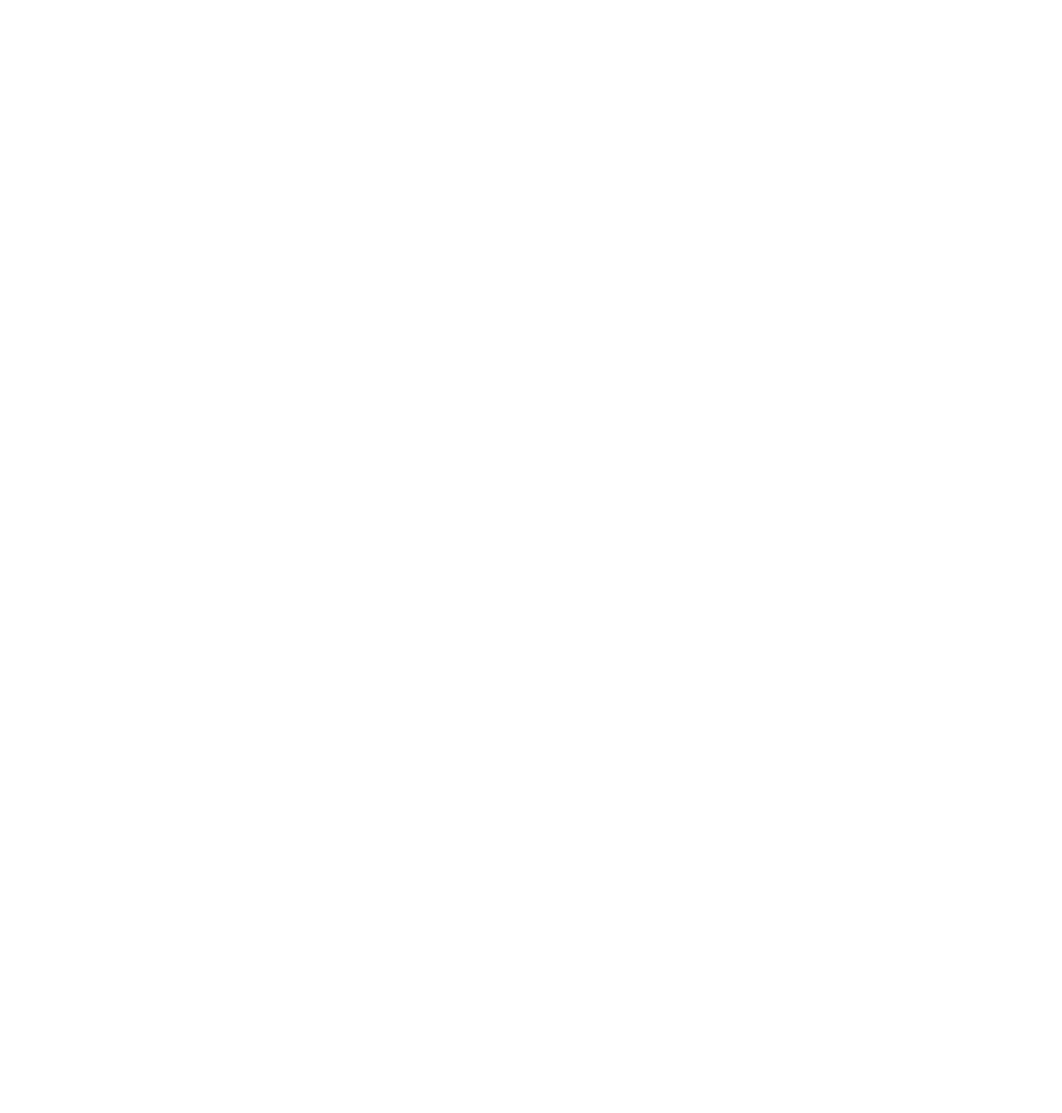
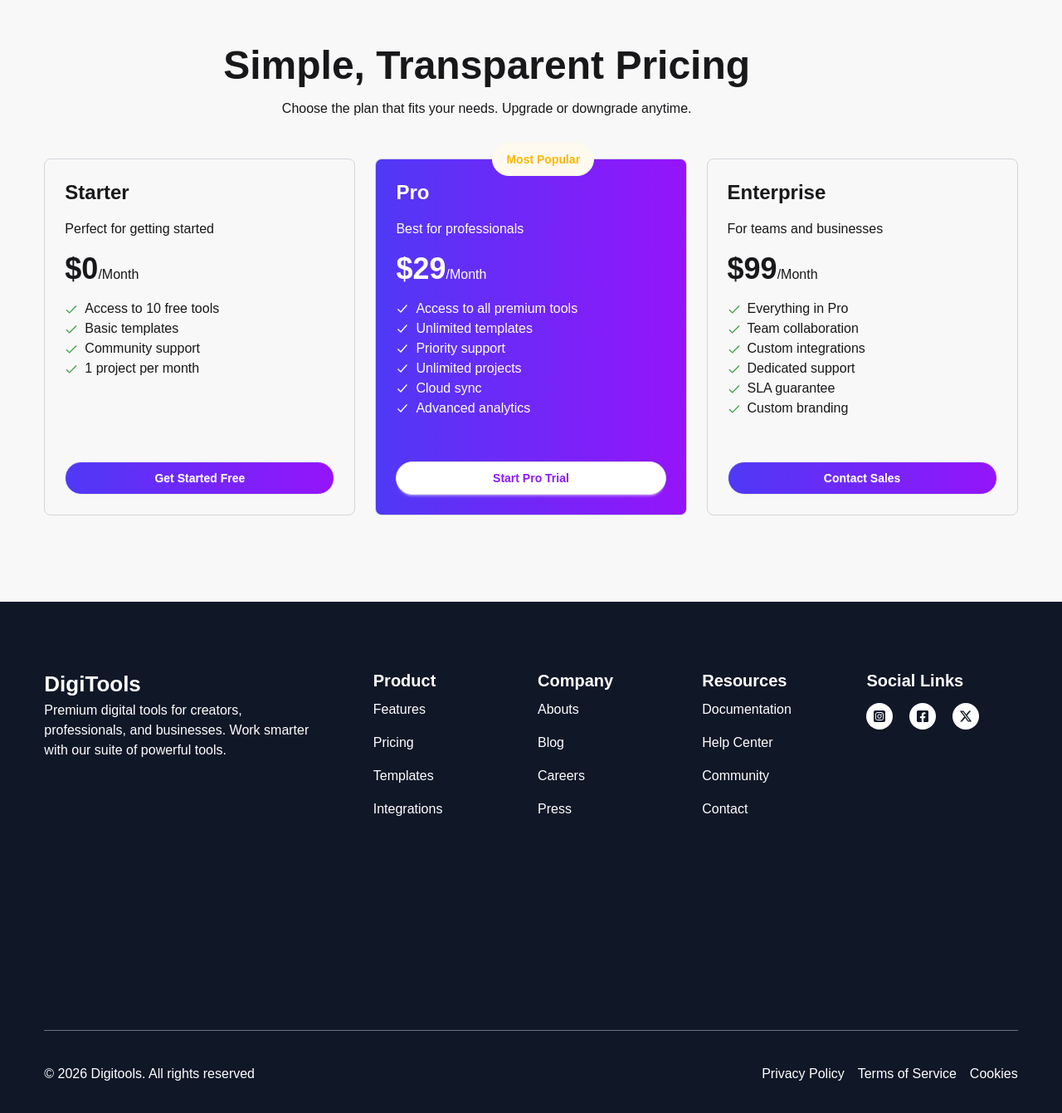
Before and after one commit to tuaha12345/B13-A6-DigiTools-Platform, a React (Vite) app: page / in a window 1280 px wide. Shown: the part 3434-4775 px from the top of the page at 83% size. Before the commit the page ends 3425 px from the top, so only its background shows below. Built offline with nearby package versions, Linux system fonts and the light colour scheme.

Commit message:
all responsiveness done

```diff
--- a/src/App.jsx
+++ b/src/App.jsx
@@ -31,9 +31,9 @@ function App() {
         <PremiumTool data={data} cardData={cardData} setCardData={setCardData} />
       </Suspense>
       <GetStarted />
-      {/* <TransparentPricing />
+      <TransparentPricing />
       <Footer />
-      <ToastContainer /> */}
+      <ToastContainer />
     </>
   )
 }
--- a/src/components/Footer.jsx
+++ b/src/components/Footer.jsx
@@ -6,9 +6,9 @@ import { FaSquareInstagram } from "react-icons/fa6";
 export default function Footer() {
   return (
     <div className='bg-[#101727] py-10'>
-       <div className='footer-header container mx-auto py-10 text-center text-white w-11/12 grid grid-cols-6 gap-4 border-b border-gray-500'>
+       <div className='footer-header container mx-auto py-10 text-center text-white w-11/12 grid grid-rows-2 md:grid-cols-6 gap-4 border-b border-gray-500'>
 
-         <div className='text-start col-span-2'>
+         <div className='text-center md:text-start col-span-2'>
             <h4 className='text-[26px] font-semibold '>DigiTools</h4>
             <p>
                 Premium digital tools for creators,<br></br> professionals, and businesses. Work smarter<br></br> with our suite of powerful tools.
@@ -24,8 +24,8 @@ export default function Footer() {
             </ul>
          </div>
          <div>
-            <h3 className='text-[20px] font-semibold text-start'>Company</h3>
-            <ul className='text-start'>
+            <h3 className='text-[20px] font-semibold text-end md:text-start'>Company</h3>
+            <ul className='text-end md:text-start'>
                 <li className='py-2'>Abouts</li>
                 <li className='py-2'>Blog</li>
                 <li className='py-2'>Careers</li>
@@ -60,7 +60,7 @@ export default function Footer() {
          </div>
 
        </div>
-       <div className='footer-footer container mx-auto py-10 text-center text-white w-11/12 flex justify-between'>
+       <div className='footer-footer container mx-auto py-10 text-center text-white w-11/12 flex flex-col md:flex-row justify-between'>
          <p>© 2026 Digitools. All rights reserved</p>
          <div className="flex gap-4">
             <p>Privacy Policy </p>
--- a/src/components/GetStarted.jsx
+++ b/src/components/GetStarted.jsx
@@ -4,11 +4,11 @@ const GetStarted = () => {
     return (
         <div className="get-started bg-base-200 py-16">
             <div className='w-11/12 flex flex-col justify-center  items-center gap-2'>
-               <h2 className='text-5xl font-bold'>Get Started in 3 Steps</h2>
-               <p className='text-[16px]'>Start using premium digital tools in minutes, not hours.</p>
+               <h2 className='text-3xl md:text-5xl font-bold text-center px-5'>Get Started in 3 Steps</h2>
+               <p className='text-[16px] text-center px-3'>Start using premium digital tools in minutes, not hours.</p>
             </div>
             {/* get started Cards */}
-            <div className='getStartedCards flex gap-8 mt-12  justify-center items-center  w-11/12 mx-auto py-8 rounded-lg'>
+            <div className='getStartedCards flex flex-col md:flex-row gap-8 mt-12  justify-center items-center  w-11/12 mx-auto py-8 rounded-lg'>
                 <div className='border-1 border-gray-300 rounded-lg p-6 flex flex-col gap-4 bg-white max-w-sm'>
                     <div className='top_button flex justify-end'>
                         <button className="btn bg-linear text-white rounded-full w-10 h-10">01</button>
--- a/src/components/TransparentPricing.jsx
+++ b/src/components/TransparentPricing.jsx
@@ -5,8 +5,8 @@ const TransparentPricing = () => {
     return (
         <div className="transparent-pricing bg-base-200 py-16">
             <div className='w-11/12 flex flex-col justify-center  items-center gap-2'>
-               <h2 className='text-5xl font-bold'>Simple, Transparent Pricing</h2>
-               <p className='text-[16px] my-2'>Choose the plan that fits your needs. Upgrade or downgrade anytime.</p>
+               <h2 className='text-3xl md:text-5xl font-bold text-center'>Simple, Transparent Pricing</h2>
+               <p className='text-[16px] my-2 text-center px-3'>Choose the plan that fits your needs. Upgrade or downgrade anytime.</p>
             </div>
             {/* get started Cards */}
             <div className='w-11/12 grid grid-cols-1 md:grid-cols-3 gap-6 mx-auto my-10'>
```
